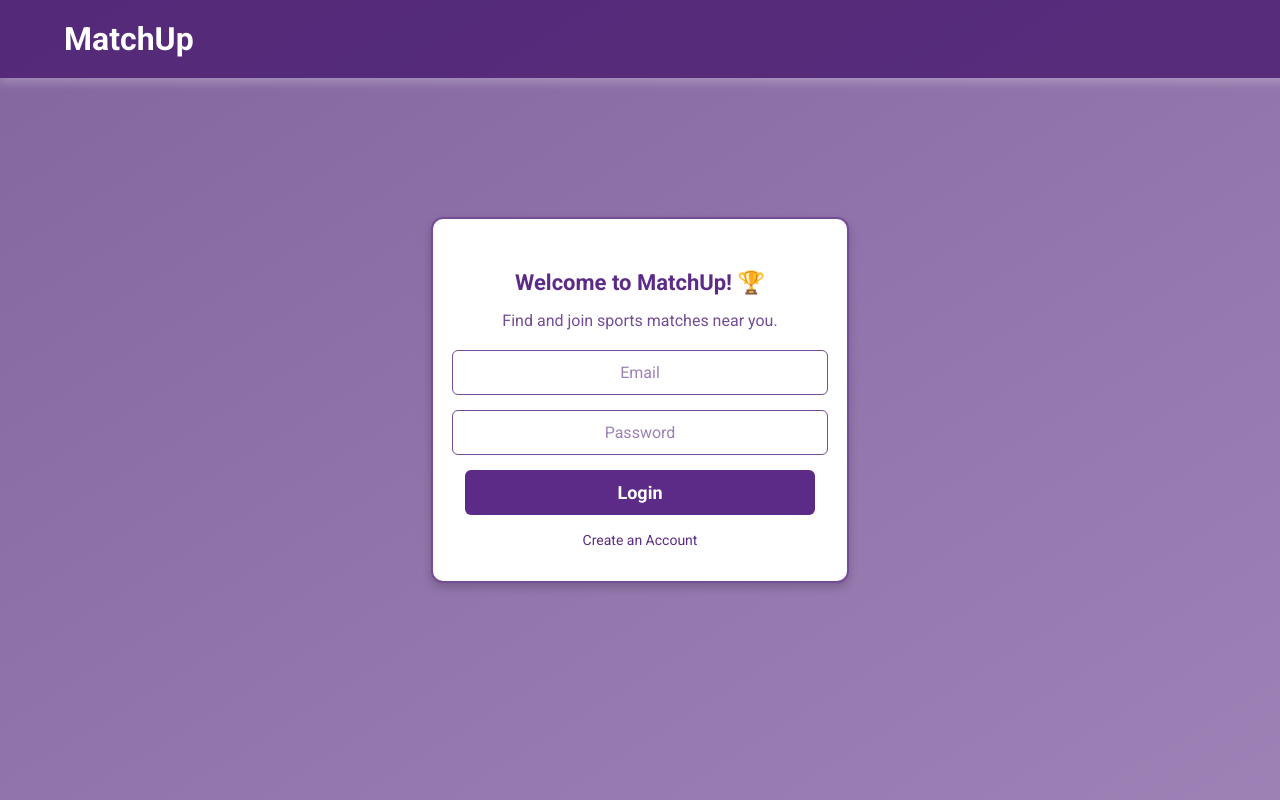
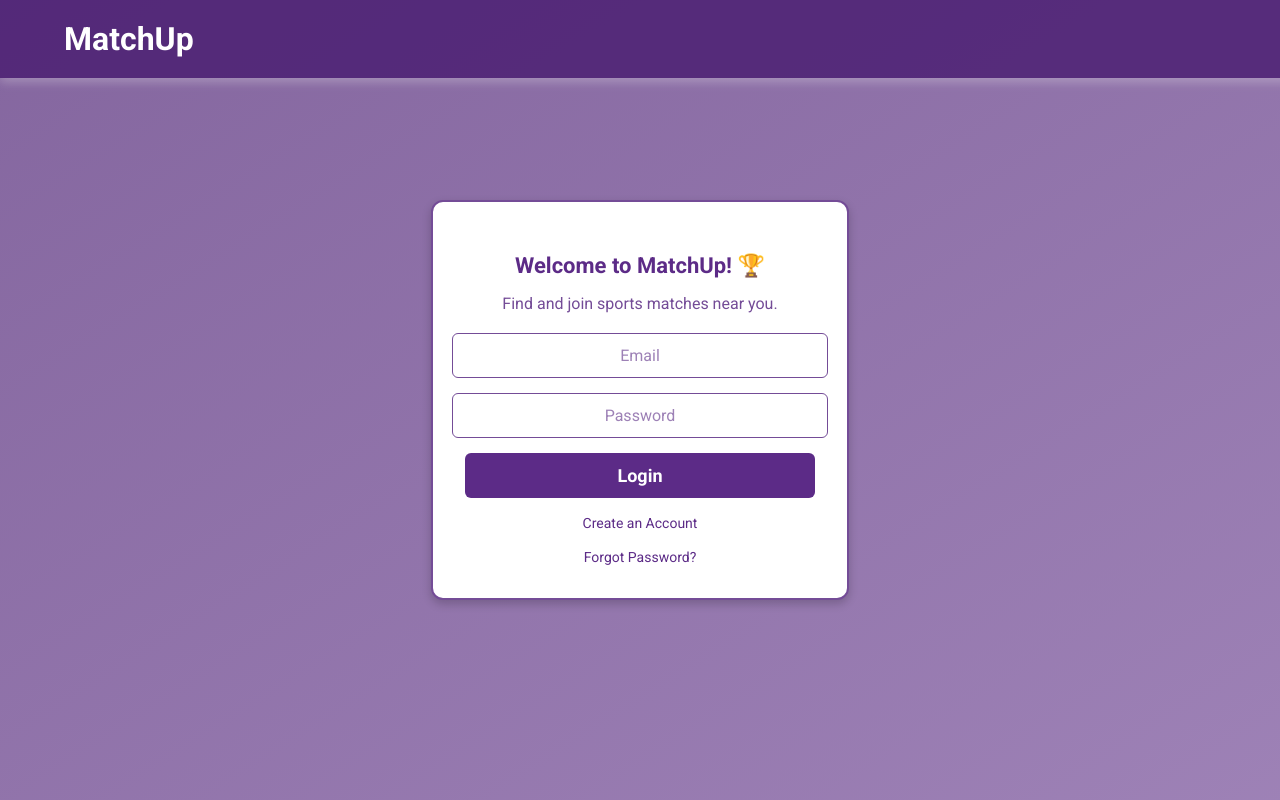
Before and after one commit to BT3103AppDev1/l1-finaltermproject-2425s2l1_group_07, a Vue app: page /Login in a window 1280 px wide. Built offline with nearby package versions, Linux system fonts and the light colour scheme.

Commit message:
reset password

```diff
--- a/src/components/Login.vue
+++ b/src/components/Login.vue
@@ -12,8 +12,12 @@
           <button type="submit" class="login-btn">Login</button>
         </form>
         <p v-if="errorMessage" class="error">{{ errorMessage }}</p>
+
         <div class="links">
           <router-link to="/SignUp">Create an Account</router-link>
+        </div>
+        <div class="links">
+          <a href="#" @click.prevent="resetPassword">Forgot Password?</a>
         </div>
       </div>
     </div>
@@ -24,7 +28,7 @@
 import { ref, onMounted, onBeforeUnmount } from 'vue';
 import { useRouter } from 'vue-router';
 import { auth } from '@/firebase';
-import { signInWithEmailAndPassword } from 'firebase/auth';
+import { signInWithEmailAndPassword, sendPasswordResetEmail } from 'firebase/auth';
 import Navbar from "@/components/Navbar.vue";
 
   export default {
@@ -58,6 +62,20 @@ import Navbar from "@/components/Navbar.vue";
           }
         };
 
+        const resetPassword = async () => {
+          if (!email.value) {
+            errorMessage.value = "Please enter your email first.";
+            return;
+          }
+          try {
+            await sendPasswordResetEmail(auth, email.value);
+            alert(`Password reset email sent to ${email.value}. Check your inbox.`);
+          } catch (error) {
+            errorMessage.value = "Error sending password reset email. Try again.";
+            console.error("Password Reset Error:", error.message);
+          }
+        };
+
         const handleClickOutside = (event) => {
           if (router.currentRoute.value.path === "/Login" && cardRef.value && !cardRef.value.contains(event.target)) {
             router.push("/");
@@ -72,7 +90,7 @@ import Navbar from "@/components/Navbar.vue";
           document.removeEventListener('click', handleClickOutside);
         });
 
-    return { email, password, errorMessage, cardRef, login };
+    return { email, password, errorMessage, cardRef, login, resetPassword };
     },
   };
 </script>
```
